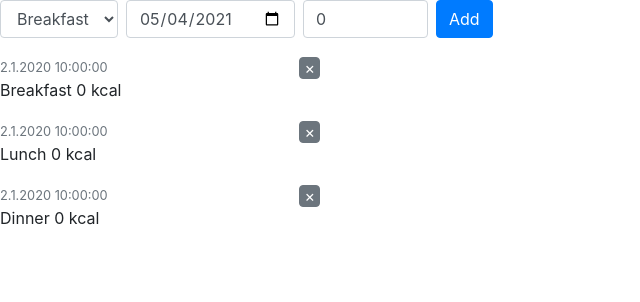
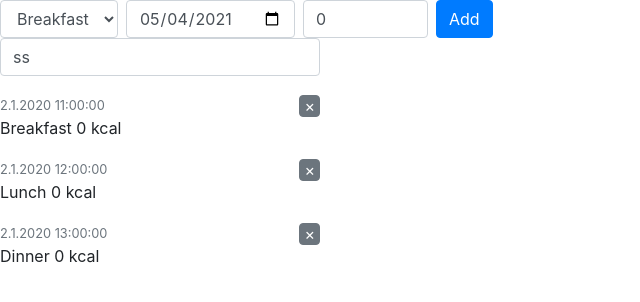
Before and after one commit to enitefall88/Food_diary_React, a React (Create React App) app: page / in a window 1280 px wide. Shown: the top 302 px of the page, without its empty margins (0-640 px from the left). Built offline with nearby package versions, Linux system fonts and the light colour scheme.

Commit message:
Add Delete Items

```diff
--- a/src/App.js
+++ b/src/App.js
@@ -1,11 +1,12 @@
 import React, {useState} from "react"
 import FoodForm from "./FoodForm"
 import FoodList from "./FoodList"
+import SearchForm from "./SearchForm";
 
 let initialMealEntries = [
-  {mealName: "Breakfast", timeStamp: "01.02.2020 10:00:00", energyValue: 0},
-  {mealName: "Lunch", timeStamp: "01.02.2020 10:00:00", energyValue: 0},
-  {mealName: "Dinner", timeStamp: "01.02.2020 10:00:00", energyValue: 0},
+  {mealName: "Breakfast", timeStamp: "01.02.2020 11:00:00", energyValue: 0},
+  {mealName: "Lunch", timeStamp: "01.02.2020 12:00:00", energyValue: 0},
+  {mealName: "Dinner", timeStamp: "01.02.2020 13:00:00", energyValue: 0},
 ]
 
 function App() {
@@ -18,9 +19,16 @@ function createItem({mealName, timeStamp, energyValue}) {
       )
 }
 
+function deleteItem(timeStamp) {
+  setItems(
+      items.filter(item => item.timeStamp != timeStamp)
+  )
+}
+
+
   return <div>
 <FoodForm createItem={createItem}/>
-<FoodList items={items}/>
+<FoodList items={items} deleteItem={deleteItem}/>
     </div>
 
 }
--- a/src/FoodForm.js
+++ b/src/FoodForm.js
@@ -1,7 +1,7 @@
 import React, {useState} from "react"
 
 export default function FoodForm({createItem}) {
-  let [mealName, setMealName] = useState("")
+  let [mealName, setMealName] = useState("Breakfast")
   let [timeStamp, setTimeStamp] = useState(new Date())
   let [energyValue, setEnergyValue] = useState(0)
 
--- a/src/FoodList.js
+++ b/src/FoodList.js
@@ -1,16 +1,20 @@
 import React from "react"
+import SearchForm from "./SearchForm";
 
-export default function FoodList({items}) {
+export default function FoodList({items, deleteItem}) {
   return <div style={{maxWidth: "20rem"}}>
-        <div>
-      {items.map(item =>
-        <FoodItem item={item}/>
+
+        <SearchForm/>
+
+         <div>
+        {items.map(item =>
+        <FoodItem item={item} key={item.timeStamp} deleteItem={deleteItem}/>
       )}
     </div>
   </div>
 }
 
-function FoodItem({item}) {
+function FoodItem({item, deleteItem}) {
   let d = new Date(item.timeStamp)
   return  <div className="d-flex justify-content-between mt-3">
     <div>
@@ -20,6 +24,7 @@ function FoodItem({item}) {
     <div>
       <button type="button"
               className="btn btn-secondary ml-2"
+              onClick={e => deleteItem(item.timeStamp)}
               style={{lineHeight: 1, padding: "0.125rem .25rem"}}>
         &times;
       </button>
--- /dev/null
+++ b/src/SearchForm.js
@@ -0,0 +1,13 @@
+import React from "react";
+
+export default function SearchForm() {
+    return <div>
+    <input autoComplete="off"
+           className="form-control"
+           name="text"
+
+           placeholder="Search..."
+           value={"ss"}
+    />
+  </div>
+}
```
